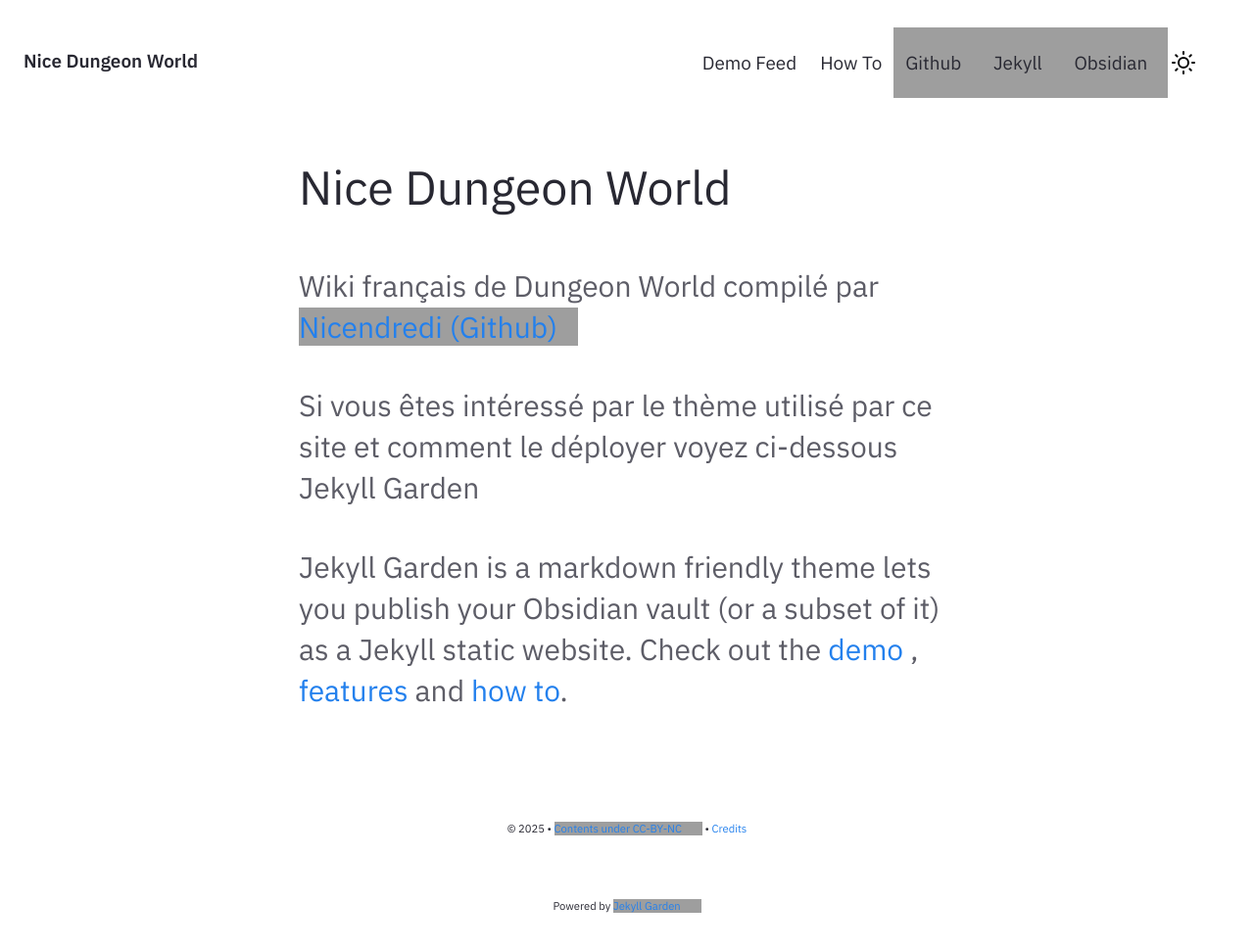
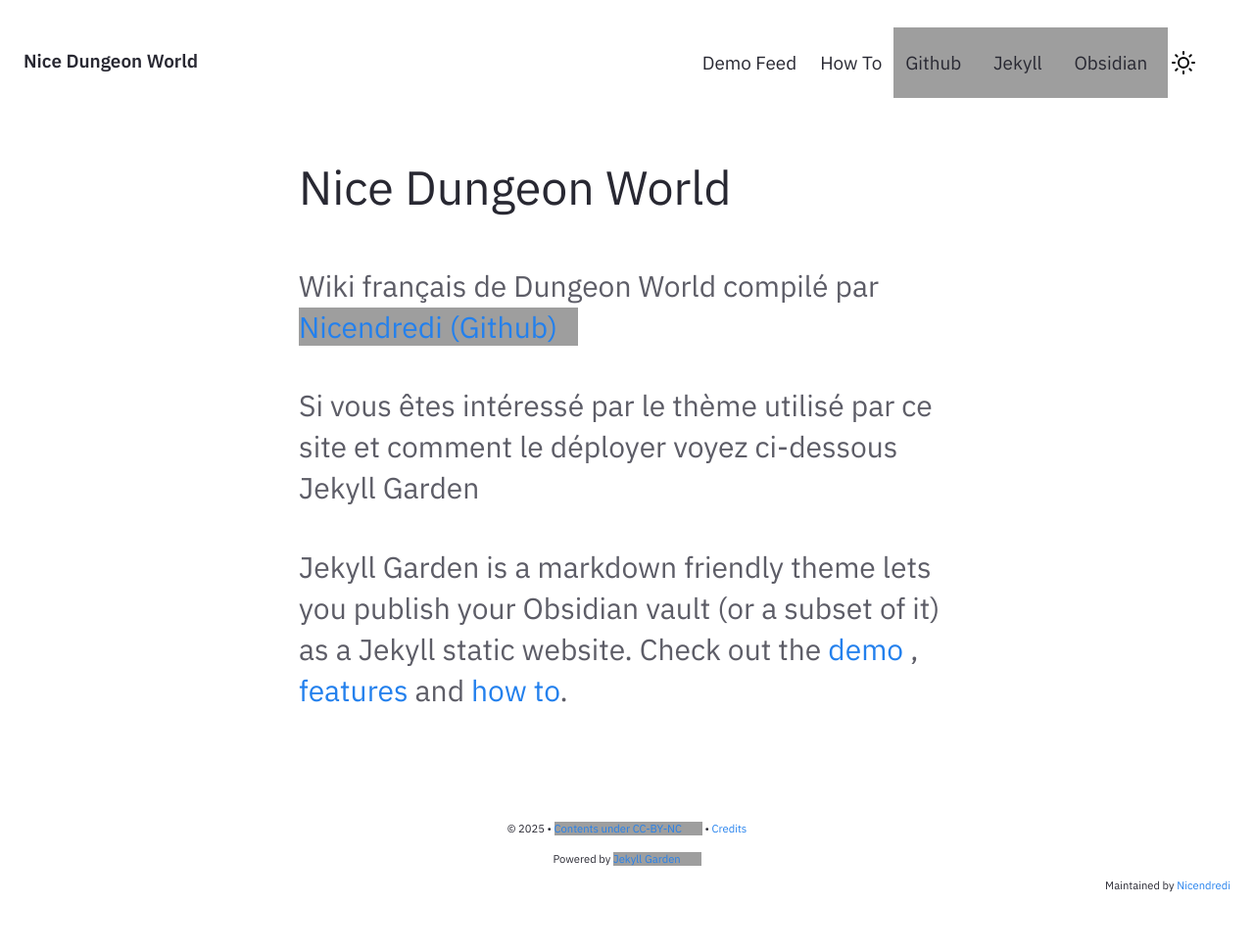
Before and after one commit to nice-dungeon-world/nice-dungeon-world.github.io, a Jekyll site: the page built from pages/index.md, in a window 1280 px wide, cut to the strip 0-974 px from the top of the page. Shown: the top 971 px of the strip at 98% size. Built offline with Jekyll 4.4.1, drawn with Linux system fonts in a browser that asks for light colours; after the commit the page ends 926 px from its top, so only the background shows below that; grey boxes are pictures that could not be loaded.

Commit message:
ux-ui Ajouter "Maintained by"

```diff
--- a/_config.yml
+++ b/_config.yml
@@ -37,6 +37,9 @@
   name: Nicendredi
   link: https://github.com/Nicendredi
   type_link: (Github)
+  social:
+    github: https://github.com/Nicendredi
+    email: mailto:nicendredi@gmail.com
 
 # Set title and content for private & broken link tooltop
 privatelinks:
--- a/_includes/Footer.html
+++ b/_includes/Footer.html
@@ -1,18 +1,14 @@
 {%- comment -%}
-*
   * MIT License
   * Copyright (c) 2020 Raghuveer S
-*
   * Permission is hereby granted, free of charge, to any person obtaining a copy
   * of this software and associated documentation files (the "Software"), to deal
   * in the Software without restriction, including without limitation the rights
   * to use, copy, modify, merge, publish, distribute, sublicense, and/or sell
   * copies of the Software, and to permit persons to whom the Software is
   * furnished to do so, subject to the following conditions:
-*
   * The above copyright notice and this permission notice shall be included in all
   * copies or substantial portions of the Software.
-*
   * THE SOFTWARE IS PROVIDED "AS IS", WITHOUT WARRANTY OF ANY KIND, EXPRESS OR
   * IMPLIED, INCLUDING BUT NOT LIMITED TO THE WARRANTIES OF MERCHANTABILITY,
   * FITNESS FOR A PARTICULAR PURPOSE AND NONINFRINGEMENT. IN NO EVENT SHALL THE
@@ -20,17 +16,17 @@
   * LIABILITY, WHETHER IN AN ACTION OF CONTRACT, TORT OR OTHERWISE, ARISING FROM,
   * OUT OF OR IN CONNECTION WITH THE SOFTWARE OR THE USE OR OTHER DEALINGS IN THE
   * SOFTWARE.
-*
   * File: Footer.html
   * Author@Raghuveer S
-*
   * This file contains the markup for the copyright notice.
-*
 {%- endcomment -%}
 <footer>
-    {%- if site.copyright.msg != nil and site.copyright.msg != empty and site.copyright.msg != null -%}
+  {%- if site.copyright.msg and site.copyright.msg != empty and site.copyright.msg != null -%}
     <section id="copyright">
-        <p id="copyright-notice"> {{site.copyright.year}} • <a href="{{site.copyright.link}}" target="_blank">{{site.copyright.msg}}</a>
+      <p id="copyright-notice">
+        {{ site.copyright.year }}
+        •
+        <a href="{{site.copyright.link}}" target="_blank">{{ site.copyright.msg }}</a>
         •
         <a href="/credits">Credits</a>
       </p>
@@ -44,4 +40,17 @@
       </a>
     </p>
   </section>
+  <aside>
+    <p>
+      Maintained by
+      <a href="
+            {% if site.author.social.github %}
+                {{site.author.social.github}}
+            {% else %}
+                {{site.author.social.email}}
+            {% endif %}" target="_blank">
+        {{ site.author.name }}
+      </a>
+    </p>
+  </aside>
 </footer>
--- a/assets/css/style.css
+++ b/assets/css/style.css
@@ -1297,10 +1297,29 @@
     display: none;
 }
 
-footer > section {
+footer {
+    display: flex;
+    flex-direction: column;
+    align-items: center;
     margin: 4rem 0 1rem 0;
-}
-footer > section > p {
+    position: relative;
+}
+
+footer > * {
+    align-self: center;
+}
+
+footer aside {
+    position: absolute;
+    right: 0;
+    display: flex;
+    justify-content: flex-start;
+    align-items: flex-start;
+    margin: 0;
+    padding: 0;
+}
+
+footer p {
     font-size: 0.7rem;
     font-weight: var(--text-weight-normal);
     text-align: center;
```
Lines whose indentation alone changed are shown as unchanged.
